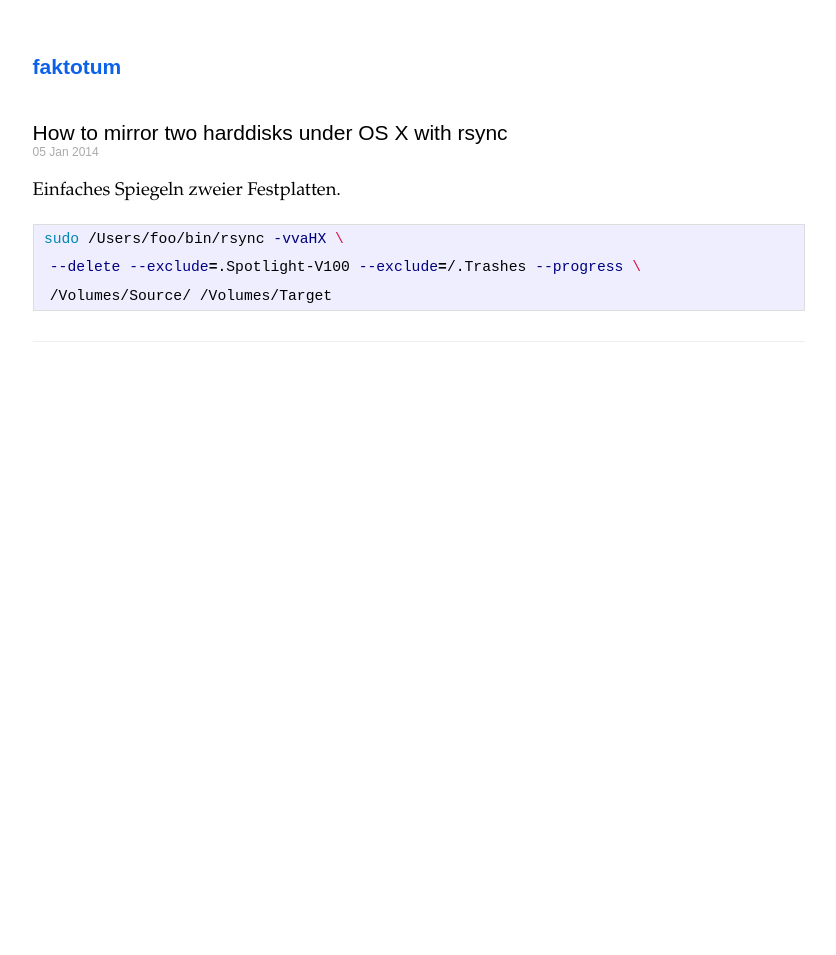
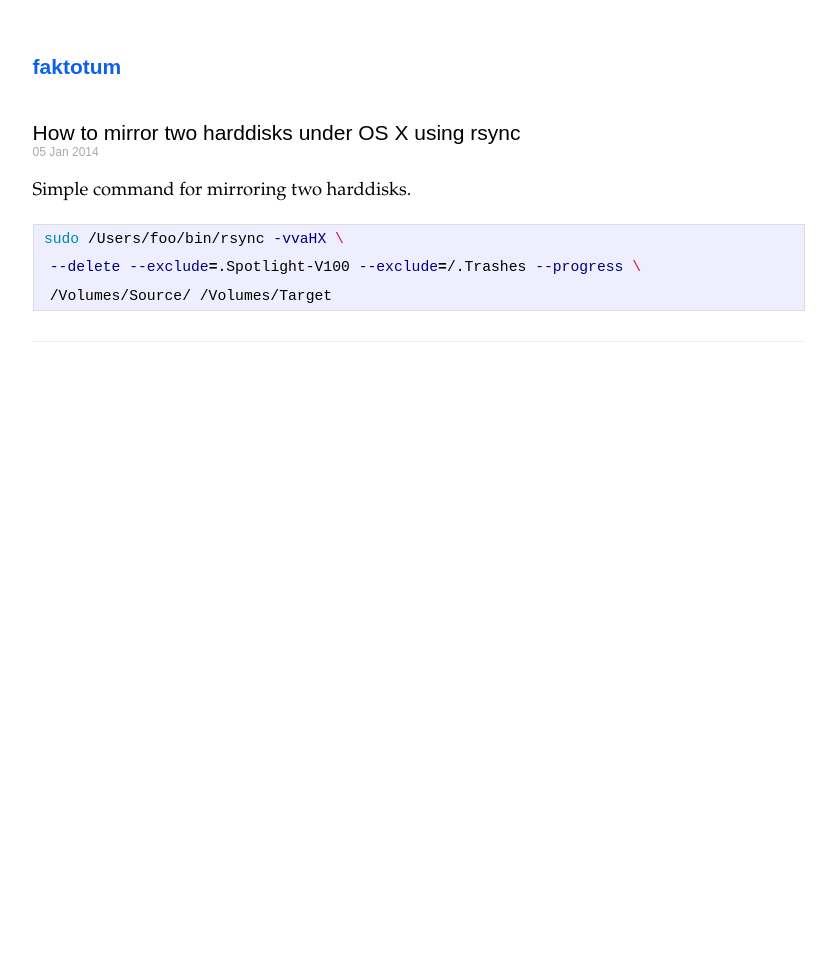
Before and after one commit to faktotum/faktotum_orig.github.io, a Jekyll site: the page built from _posts/2014-01-05-spiegeln-einer-Festplatte-mit-rsync.markdown, in a window 1280 px wide. Shown: the whole page, without its empty margins (221-1057 px from the left). Built offline with Jekyll 4.4.1, drawn with Linux system fonts in a browser that asks for light colours; some web fonts are replaced; Markdown is read by kramdown in place of the engine named in the settings.

```diff
--- a/_posts/2014-01-01-hello-world.markdown
+++ b/_posts/2014-01-01-hello-world.markdown
@@ -2,7 +2,7 @@
 layout: post
 title:  "hello, world"
 date:   2014-01-01 23:29:55
-categories: blog
+tags:
 ---
 
 #
--- a/_posts/2014-01-05-spiegeln-einer-Festplatte-mit-rsync.markdown
+++ b/_posts/2014-01-05-spiegeln-einer-Festplatte-mit-rsync.markdown
@@ -1,12 +1,12 @@
 ---
 layout: post
-title:  "How to mirror two harddisks under OS X with rsync"
+title:  "How to mirror two harddisks under OS X using rsync"
 date:   2014-01-05 22:44:27
-categories: mac shell backup
+tags: osx backup osx
 lang: de
 ---
 
-Einfaches Spiegeln zweier Festplatten.
+Simple command for mirroring two harddisks.
 
 {% highlight bash %}
 sudo /Users/foo/bin/rsync -vvaHX \
--- a/_posts/2014-01-17-Export-ReadKit-Link-To-Yojimbo.markdown
+++ b/_posts/2014-01-17-Export-ReadKit-Link-To-Yojimbo.markdown
@@ -2,7 +2,7 @@
 layout: post
 title:  "Export ReadKit link to Yojimbo using Keyboard Maestro"
 date:   2014-01-17 23:29:44
-categories: blog keyboardmaestro readkit yojimbo
+tags: keyboardmaestro readkit yojimbo
 ---
 
 You need [wget](https://www.gnu.org/software/wget/) for this. You can install *wget* with the [homebrew](http://brew.sh) package manager for OS X.
--- a/_posts/2014-02-02-Skip-To-End-Of-Song-In-iTunes.markdown
+++ b/_posts/2014-02-02-Skip-To-End-Of-Song-In-iTunes.markdown
@@ -2,7 +2,7 @@
 layout: post
 title:  "Skip to the end of a song in iTunes using Keyboard Maestro"
 date:  2014-02-02 00:55:59
-categories: blog keyboardmaestro itunes
+tags: keyboardmaestro itunes
 ---
 
 If you want to skip a song and mark it as played, you can use the following Applescript Action in Keyboard Maestro.
```
